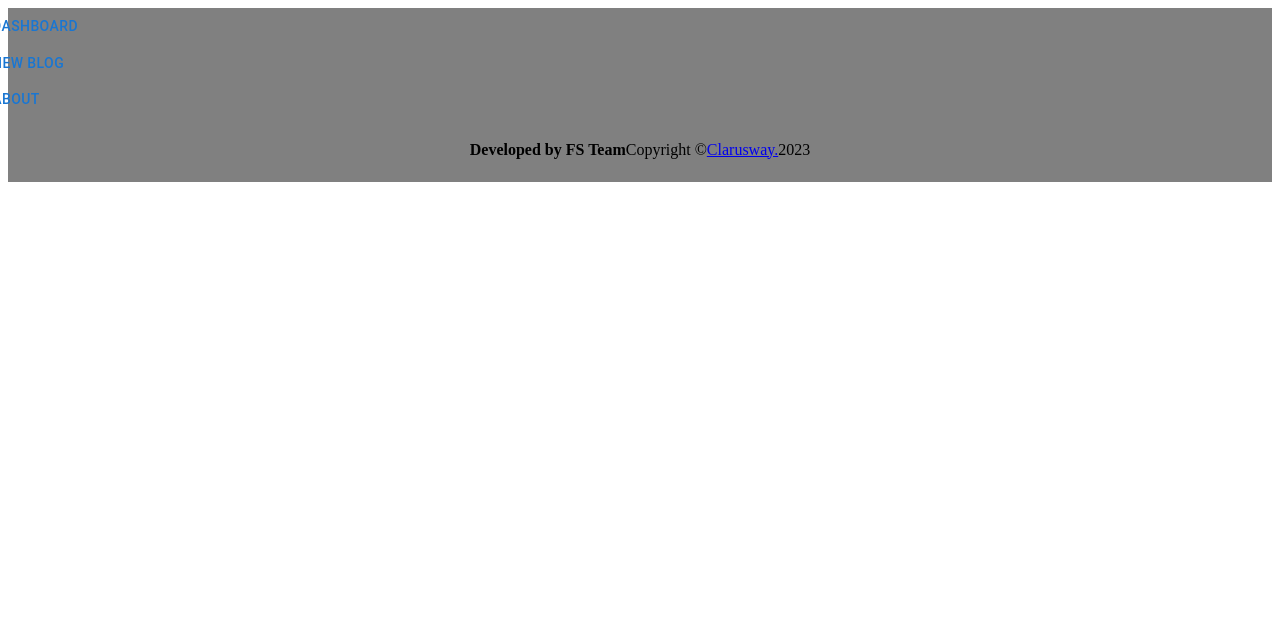
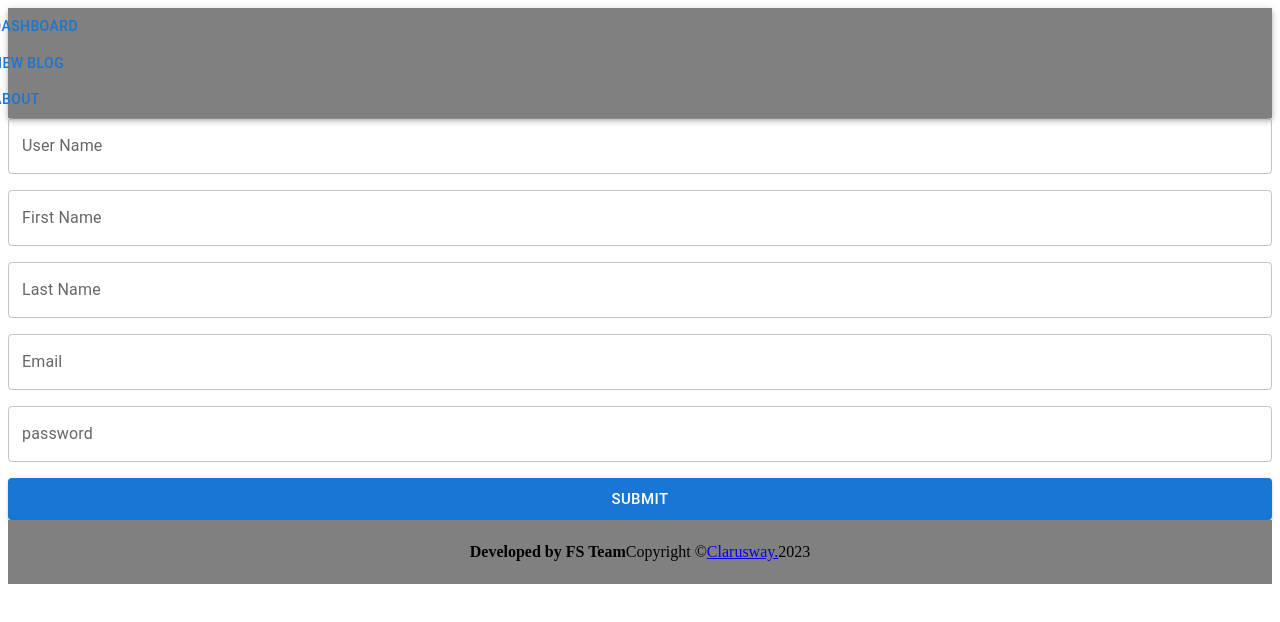
Before and after one commit to yusufbali13/milestone-project, a React (Vite) app: page /register in a window 1280 px wide. Shown: the top 622 px of the page. Built offline with nearby package versions, Linux system fonts and the light colour scheme; the HTML template or start-up script is replaced by a standard one.

Commit message:
register

```diff
--- a/package.json
+++ b/package.json
@@ -16,6 +16,7 @@
     "@mui/material": "^5.14.5",
     "@reduxjs/toolkit": "^1.9.5",
     "axios": "^1.4.0",
+    "form": "^0.2.4",
     "formik": "^2.4.3",
     "react": "^18.2.0",
     "react-dom": "^18.2.0",
--- a/src/components/NavBars.jsx
+++ b/src/components/NavBars.jsx
@@ -1,6 +1,6 @@
 import { Link } from "react-router-dom";
 import logo from "../assets/cw.png";
-import { Avatar, Button, Toolbar } from "@mui/material";
+import { AppBar, Avatar, Button, Toolbar } from "@mui/material";
 import { useNavigate } from "react-router-dom";
 import { navStyle } from "../styles/globalStyles";
 
@@ -8,6 +8,7 @@ const NavBars = () => {
   const navigate = useNavigate();
 
   return (
+    <AppBar position="static">
       <Toolbar sx={navStyle}>
         <Link to="/">
           <img
@@ -26,6 +27,7 @@ const NavBars = () => {
 
         <Avatar sx={{ width: 40, height: 40, ml: 150 }}></Avatar>
       </Toolbar>
+    </AppBar>
   );
 };
 
--- a/src/components/auth/Login.jsx
+++ b/src/components/auth/Login.jsx
@@ -8,8 +8,11 @@ import Box from "@mui/material/Box";
 import TextField from "@mui/material/TextField";
 import Button from "@mui/material/Button";
 import { Formik, Form } from "formik";
+import { useNavigate } from "react-router-dom";
 
 const Login = () => {
+  const navigate = useNavigate();
+
   return (
     <Container maxWidth="lg">
       <Grid
@@ -41,7 +44,6 @@ const Login = () => {
           <Formik
             initialValues={{ email: "", password: "" }}
             onSubmit={(values, action) => {
-              login(values);
               action.resetForm();
               action.setSubmitting(false);
             }}
@@ -67,7 +69,11 @@ const Login = () => {
                     onChange={handleChange}
                     value={values.password}
                   />
-                  <Button variant="contained" type="submit">
+                  <Button
+                    onClick={() => navigate("/newblog")}
+                    variant="contained"
+                    type="submit"
+                  >
                     SIGN IN
                   </Button>
                 </Box>
--- a/src/components/auth/Register.jsx
+++ b/src/components/auth/Register.jsx
@@ -1,5 +1,50 @@
+import Box from "@mui/material/Box";
+import Button from "@mui/material/Button";
+import TextField from "@mui/material/TextField";
+
 const Register = () => {
-  return <div>Register</div>;
+  return (
+    <Box sx={{ display: "flex", flexDirection: "column", gap: 2 }}>
+      <TextField
+        label="User Name"
+        name="username"
+        id="userName"
+        type="text"
+        variant="outlined"
+      />
+      <TextField
+        label="First Name"
+        name="first_name"
+        id="firstName"
+        type="text"
+        variant="outlined"
+      />
+      <TextField
+        label="Last Name"
+        name="last_name"
+        id="last_name"
+        type="text"
+        variant="outlined"
+      />
+      <TextField
+        label="Email"
+        name="email"
+        id="email"
+        type="email"
+        variant="outlined"
+      />
+      <TextField
+        label="password"
+        name="password"
+        id="password"
+        type="password"
+        variant="outlined"
+      />
+      <Button type="submit" variant="contained" size="large">
+        Submit
+      </Button>
+    </Box>
+  );
 };
 
 export default Register;
--- a/src/router/AppRouter.jsx
+++ b/src/router/AppRouter.jsx
@@ -7,6 +7,7 @@ import NewBlog from "../pages/NewBlog";
 import About from "../pages/About";
 import { BrowserRouter } from "react-router-dom";
 import Login from "../components/auth/Login";
+import Register from "../components/auth/Register";
 
 const AppRouter = () => {
   return (
@@ -16,6 +17,7 @@ const AppRouter = () => {
         <Routes>
           <Route path="/" element={<Dashboard />} />
           <Route path="/login" element={<Login />} />
+          <Route path="/register" element={<Register />} />
           <Route path="/newblog" element={<NewBlog />} />
           <Route path="/about" element={<About />} />
         </Routes>
```
Also changed, not shown: 1 other file (tests, documents, lock files or other folders). Lines whose indentation alone changed are shown as unchanged.
